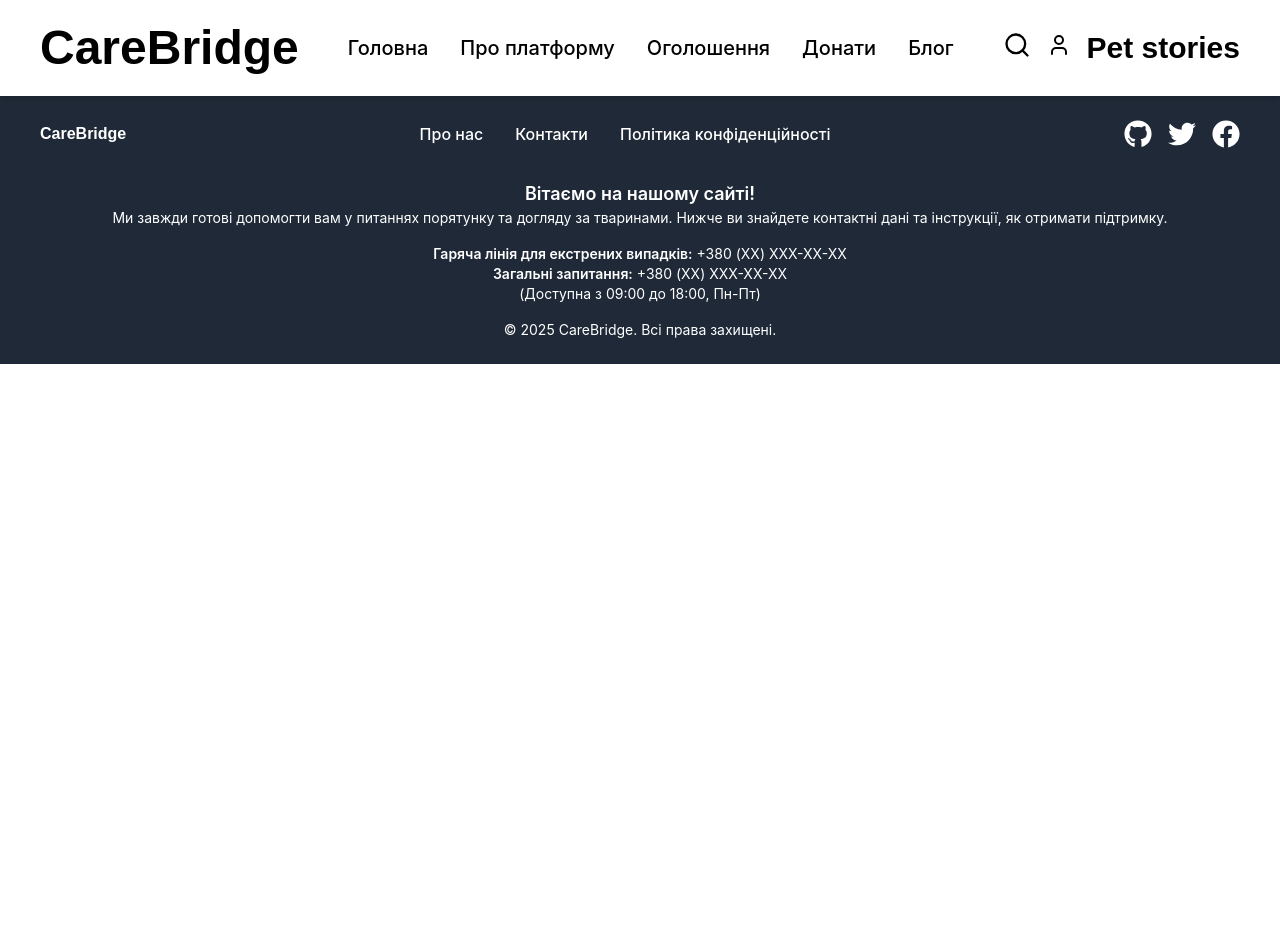
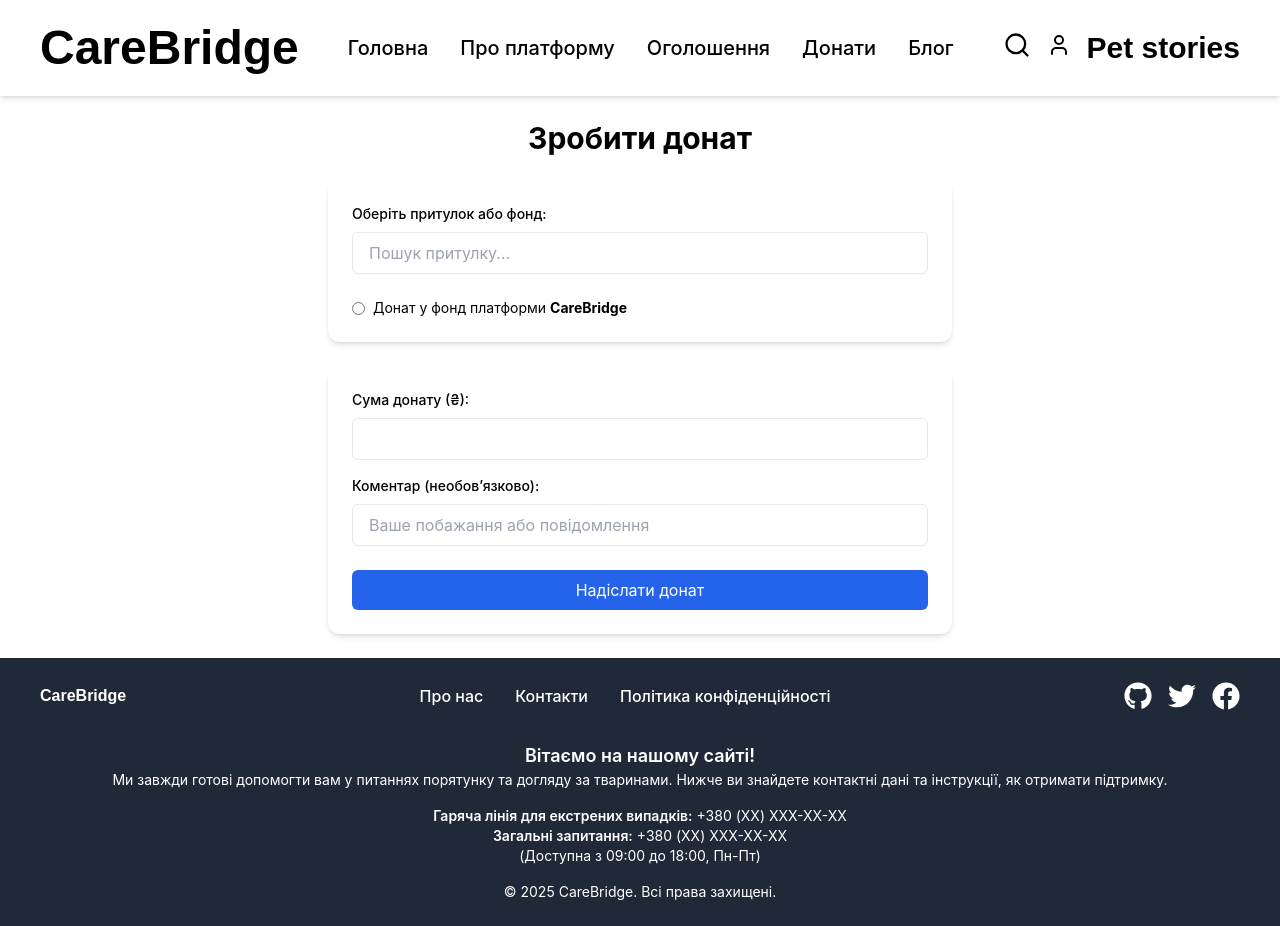
Before and after one commit to Viktoria-Kibit/CareBridge, a React (Create React App) app: page /donate in a window 1280 px wide. Before the commit the page ends 800 px from the top, so only its background shows below. Built offline with nearby package versions, Linux system fonts and the light colour scheme.

Commit message:
feat: created Donate Page #55

```diff
--- a/src/components/HomePageComponents/HeroSection/HeroSection.js
+++ b/src/components/HomePageComponents/HeroSection/HeroSection.js
@@ -1,5 +1,6 @@
 import React from "react";
 import mainImage from "../../../assets/mainpage-font.png";
+import { Link } from "react-router-dom";
 
 export default function HeroSection() {
   return (
@@ -27,10 +28,10 @@
 
         <div className="flex space-x-4">
           <button className="bg-white text-black px-4 py-2 rounded shadow hover:bg-gray-200 transition">
-            Допомога зараз
+            <Link to={"/donate"}>Допомога зараз</Link>
           </button>
           <button className="bg-orange-400 text-white px-4 py-2 rounded shadow hover:bg-orange-500 transition">
-            Додати оголошення
+            <Link to={"/register"}>Додати оголошення</Link>
           </button>
         </div>
       </div>
--- a/src/components/Search/SearchDropdown.js
+++ b/src/components/Search/SearchDropdown.js
@@ -23,14 +23,14 @@
 
   const handleApplyFilters = () => {
     console.log({ firstChoice, secondChoice, filters });
-    onClose(); // Закрити дропдаун
+    onClose();
   };
 
   const handleClearFilters = () => {
     setFirstChoice("");
     setSecondChoice("");
     setFilters({});
-    onClose(); // Закрити дропдаун
+    onClose();
   };
 
   return (
--- a/src/components/UserMenu/UserMenu.js
+++ b/src/components/UserMenu/UserMenu.js
@@ -1,12 +1,12 @@
 import React, { useState, useRef, useEffect } from "react";
-import { Link, useNavigate } from "react-router-dom"; // Імпорт useNavigate
+import { Link, useNavigate } from "react-router-dom";
 import { User } from "lucide-react";
 import { useContext } from "react";
 import { AuthContext } from "../../context/AuthContext";
 
 export default function UserMenu() {
   const { user, logout } = useContext(AuthContext);
-  const navigate = useNavigate(); // Ініціалізація navigate
+  const navigate = useNavigate();
   const [open, setOpen] = useState(false);
   const menuRef = useRef(null);
   const timeoutRef = useRef(null);
@@ -14,7 +14,7 @@
   const toggleMenu = () => setOpen((prev) => !prev);
 
   const handleMouseLeave = () => {
-    timeoutRef.current = setTimeout(() => setOpen(false), 5000);
+    timeoutRef.current = setTimeout(() => setOpen(false), 2000);
   };
 
   const handleMouseEnter = () => {
@@ -23,10 +23,9 @@
     }
   };
 
-  // Функція для виходу з системи та перенаправлення
   const handleLogout = () => {
-    logout(); // Викликаємо logout для очищення даних користувача
-    navigate("/"); // Перенаправляємо на головну сторінку
+    logout();
+    navigate("/");
   };
 
   const guestMenu = (
--- /dev/null
+++ b/src/pages/Donate/Donate.js
@@ -0,0 +1,132 @@
+import React, { useState } from "react";
+
+const shelters = [
+  "Затишний дім",
+  "Happy Paw",
+  "Лапка допомоги",
+  "DogRescue",
+  "Кіт та пес",
+];
+
+export default function Donate() {
+  const [query, setQuery] = useState("");
+  const [selectedTarget, setSelectedTarget] = useState("");
+  const [amount, setAmount] = useState("");
+  const [comment, setComment] = useState("");
+
+  const filteredShelters = shelters.filter((shelter) =>
+    shelter.toLowerCase().includes(query.toLowerCase())
+  );
+
+  const handleDonate = () => {
+    if (!selectedTarget || !amount) {
+      alert("Будь ласка, заповніть ціль донату та суму.");
+      return;
+    }
+
+    alert(
+      `Ви задонатили ${amount}₴ на "${
+        selectedTarget === "carebridge" ? "фонд CareBridge" : selectedTarget
+      }"! Дякуємо 💛`
+    );
+
+    setQuery("");
+    setSelectedTarget("");
+    setAmount("");
+    setComment("");
+  };
+
+  return (
+    <div className="max-w-2xl mx-auto p-6">
+      <h1 className="text-3xl font-bold mb-6 text-center">Зробити донат</h1>
+
+      <div className="bg-white rounded-xl shadow-md p-6 mb-6">
+        <label className="block text-sm font-medium mb-2">
+          Оберіть притулок або фонд:
+        </label>
+        <input
+          type="text"
+          placeholder="Пошук притулку..."
+          value={query}
+          onChange={(e) => {
+            setQuery(e.target.value);
+            setSelectedTarget(""); // очищуємо, якщо змінено запит
+          }}
+          className="w-full border rounded-md px-4 py-2 mb-2"
+        />
+
+        {query && (
+          <div className="bg-white border rounded-md max-h-40 overflow-y-auto">
+            {filteredShelters.length > 0 ? (
+              filteredShelters.map((shelter) => (
+                <div
+                  key={shelter}
+                  className={`px-4 py-2 cursor-pointer hover:bg-gray-100 ${
+                    selectedTarget === shelter ? "bg-gray-200" : ""
+                  }`}
+                  onClick={() => {
+                    setSelectedTarget(shelter);
+                    setQuery(shelter);
+                  }}
+                >
+                  {shelter}
+                </div>
+              ))
+            ) : (
+              <div className="px-4 py-2 text-sm text-gray-500">
+                Нічого не знайдено
+              </div>
+            )}
+          </div>
+        )}
+
+        <div className="flex items-center gap-2 mt-4">
+          <input
+            type="radio"
+            id="carebridge"
+            name="donateTarget"
+            checked={selectedTarget === "carebridge"}
+            onChange={() => {
+              setSelectedTarget("carebridge");
+              setQuery("");
+            }}
+          />
+          <label htmlFor="carebridge" className="text-sm">
+            Донат у фонд платформи <strong>CareBridge</strong>
+          </label>
+        </div>
+      </div>
+
+      <div className="bg-white rounded-xl shadow-md p-6">
+        <label className="block text-sm font-medium mb-2">
+          Сума донату (₴):
+        </label>
+        <input
+          type="number"
+          min="1"
+          value={amount}
+          onChange={(e) => setAmount(e.target.value)}
+          className="w-full border rounded-md px-4 py-2 mb-4"
+        />
+
+        <label className="block text-sm font-medium mb-2">
+          Коментар (необов’язково):
+        </label>
+        <input
+          type="text"
+          placeholder="Ваше побажання або повідомлення"
+          value={comment}
+          onChange={(e) => setComment(e.target.value)}
+          className="w-full border rounded-md px-4 py-2 mb-6"
+        />
+
+        <button
+          onClick={handleDonate}
+          className="w-full bg-blue-600 text-white py-2 rounded-md hover:bg-blue-700 transition"
+        >
+          Надіслати донат
+        </button>
+      </div>
+    </div>
+  );
+}
--- a/src/pages/Donations/Donations.js
+++ /dev/null
@@ -1,9 +0,0 @@
-const Donations = () => {
-  return (
-    <div>
-      <h1>Donations</h1>
-      <p>Details about donations will go here.</p>
-    </div>
-  );
-};
-export default Donations;
--- a/src/routes/AppRoutes.jsx
+++ b/src/routes/AppRoutes.jsx
@@ -11,6 +11,7 @@
 import Login from "../pages/Login/Login";
 import ShelterProfile from "../pages/ShelterProfile/ShelterProfile";
 import VolunteerProfile from "../pages/VolunteerProfile/VolunteerProfile";
+import Donate from "../pages/Donate/Donate";
 
 const AppRoutes = () => (
   <BrowserRouter>
@@ -26,6 +27,7 @@
       <Route path="/login" element={<Login />} />
       <Route path="/shelter" element={<ShelterProfile />} />
       <Route path="/profile" element={<VolunteerProfile />} />
+      <Route path="/donate" element={<Donate />} />
     </Routes>
     <Footer />
   </BrowserRouter>
```
